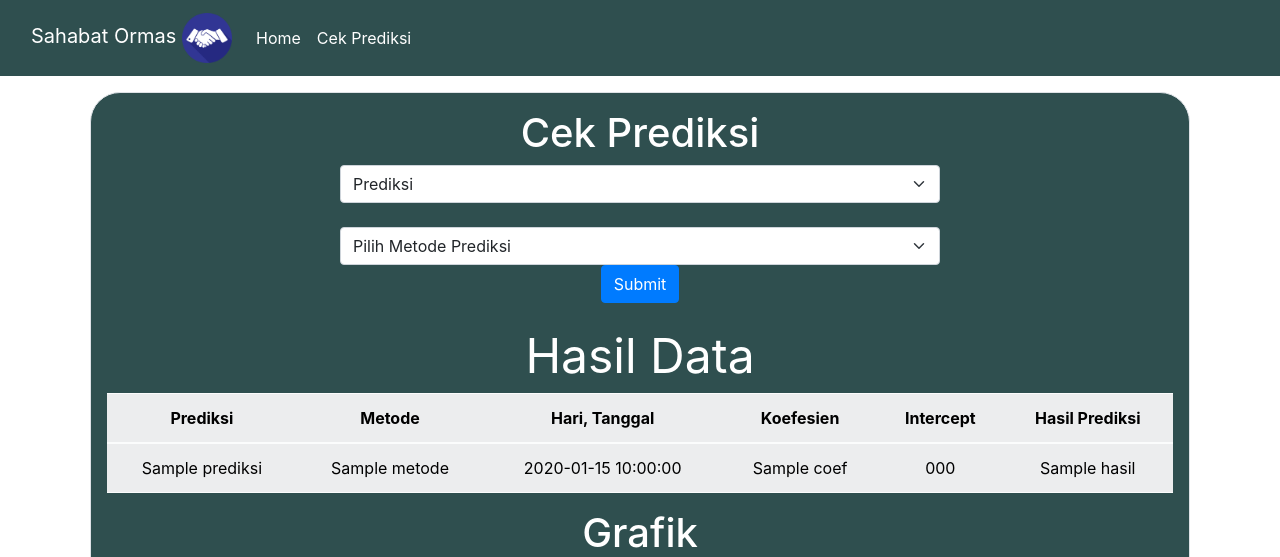
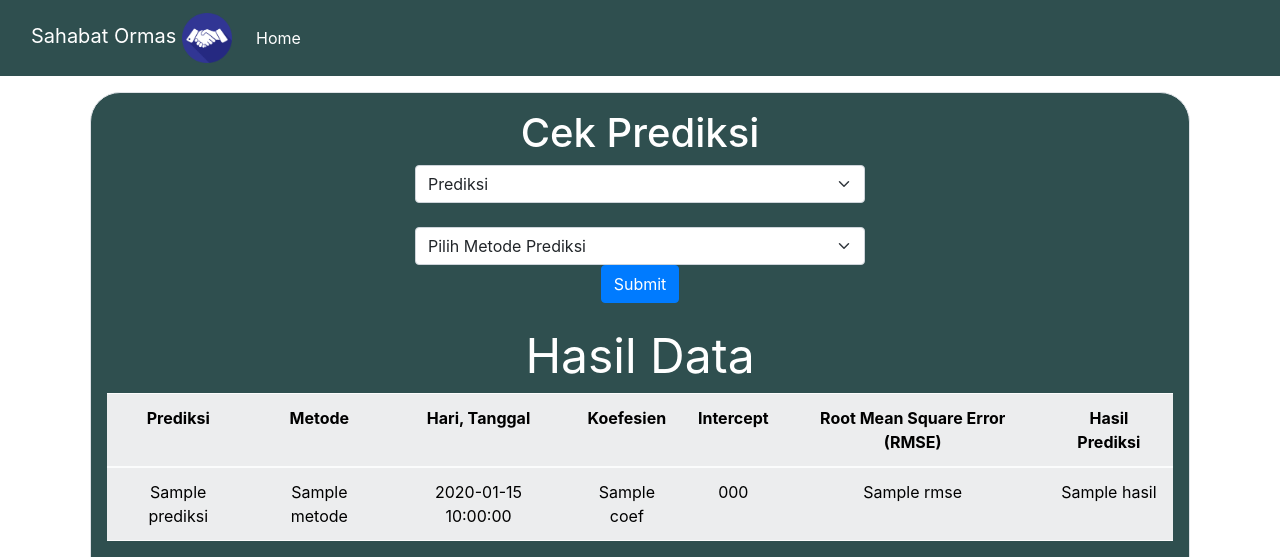
Before and after one commit to regiapriandi012/price-predictions, a Flask app: template templates/model.html in a window 1280 px wide. Shown: the top 557 px of the page. Run offline with Flask 2, Linux system fonts and the light colour scheme; the template is opened without the code that fills it: most values are stand-ins (such as "Sample title", 1, 10 or a date in 2020); parts of the project's set-up code (start-up, migrations or seed data) failed here and were passed over; some libraries are stand-ins or nearby versions.

Commit message:
update halaman prediksi

```diff
--- a/templates/model.html
+++ b/templates/model.html
@@ -22,16 +22,6 @@
           <li class="nav-item">
             <a class="nav-link active" aria-current="page" href="{{url_for('index')}}" style="color: white;">Home</a>
           </li>
-          <div class="collapse navbar-collapse" id="navbarSupportedContent">
-            <ul class="navbar-nav me-auto mb-2 mb-lg-0">
-              <li class="nav-item">
-                <a class="nav-link active" aria-current="page" href="{{url_for('model')}}" style="color: white;">Cek
-                  Prediksi</a>
-              </li>
-              <li class="nav-item dropdown">
-              </li>
-            </ul>
-          </div>
         </ul>
       </div>
     </div>
@@ -42,14 +32,14 @@
     <h1 align="center" style="color: white;">Cek Prediksi</h1>
 
     <form action="/" method="POST" style="text-align: center;">
-      <select class="form-select" name="prediksi" aria-label="Default select example" style="margin: 5px; width: 600px; margin: auto;" required>
+      <select class="form-select" name="prediksi" aria-label="Default select example" style="margin: 5px; width: 450px; margin: auto;" required>
         <option value="" style="color: white;">Prediksi</option>
         <option value="Harga Emas"><label for="Harga Emas">Harga Emas</option></label>
         <option value="Harga Perak"><label for="Harga Perak">Harga Perak</option></label>
         <option value="Harga Dollar"><label for="Harga Dollar">Harga Dollar</option></label>
       </select>
       <br>
-      <select class="form-select" name="metode" aria-label="Default select example" style="margin: 5px; width: 600px; margin: auto;" required>
+      <select class="form-select" name="metode" aria-label="Default select example" style="margin: 5px; width: 450px; margin: auto;" required>
         <option value="">Pilih Metode Prediksi</option>
         <option value="Linear Regression"><label for="Linear Regression">Linear Regression</option></label>
         <option value="Ridge Regression"><label for="Ridge Regression">Ridge Regression</option></label>
@@ -62,12 +52,13 @@
       <h1 class="display-5" align="center" style="color: white;"> <b>Hasil Data</b></h1>
       <table class="table table-striped table-light">
         <tr>
-          <th scope="col">Prediksi</th>
-          <th scope="col">Metode</th>
-          <th scope="col">Hari, Tanggal</th>
-          <th scope="col">Koefesien</th>
-          <th scope="col">Intercept</th>
-          <th scope="col">Hasil Prediksi</th>
+          <th scope="col" style="height: auto; width: auto;">Prediksi</th>
+          <th scope="col" style="height: auto; width: auto;">Metode</th>
+          <th scope="col" style="height: auto; width: auto;">Hari, Tanggal</th>
+          <th scope="col" style="height: auto; width: auto;">Koefesien</th>
+          <th scope="col" style="height: auto; width: auto;">Intercept</th>
+          <th scope="col" style="height: auto; width: auto;">Root Mean Square Error (RMSE)</th>
+          <th scope="col" style="height: auto; width: auto;">Hasil Prediksi</th>
         </tr>
         </thread>
         <tbody>
@@ -77,6 +68,7 @@
             <td>{{ date }}</td>
             <td>{{ coef }}</td>
             <td>{{ intercept }}</td>
+            <td>{{ rmse }}</td>
             <td>{{ hasil }}</td>
           </tr>
         </tbody>
```
